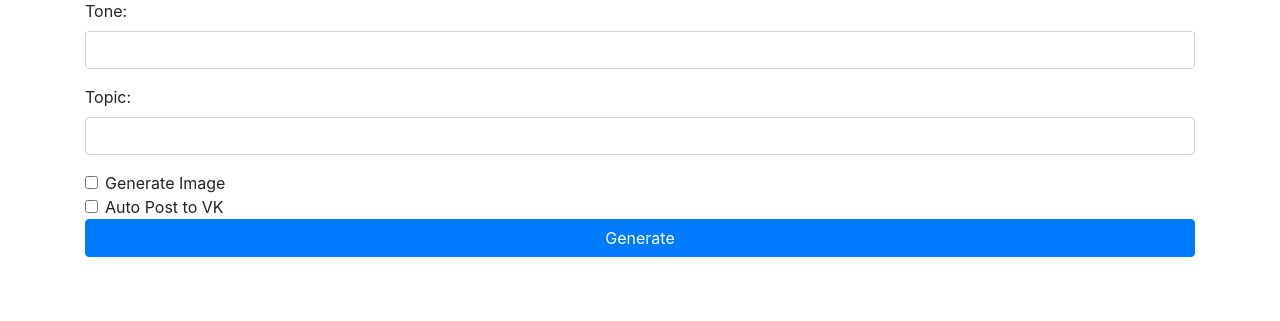
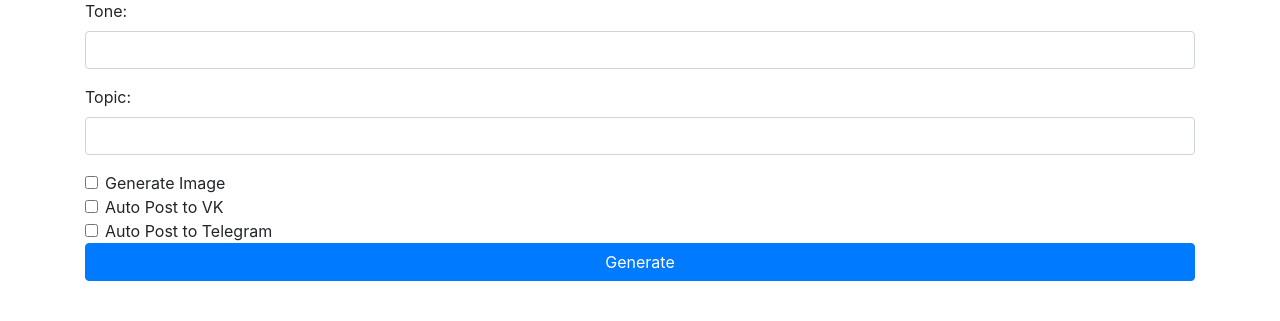
Before and after one commit to ivanovich1071/zerroassistant, a Flask app: page /smm/post-generator in a window 1280 px wide. Shown: the part 137-458 px from the top of the page. Run offline with Flask 3, Linux system fonts and the light colour scheme; a user stored in the database is signed in; some libraries are stand-ins or nearby versions.

Commit message:
add tg chenal

```diff
--- a/app/smm.py
+++ b/app/smm.py
@@ -6,7 +6,9 @@ from generators.image_gen import ImageGenerator
 from social_publishers.vk_publisher import VKPublisher
 from social_stats.vk_stats import VKStats
 from config import openai_key
-
+from social_publishers.tg_publisher import TGPublisher
+from config import telegram_bot_token, telegram_channel_id
+import asyncio
 
 smm_bp = Blueprint('smm', __name__)
 
@@ -47,6 +49,7 @@ def post_generator():
         topic = request.form['topic']
         generate_image = 'generate_image' in request.form
         auto_post = 'auto_post' in request.form
+        tg_post = 'tg_post' in request.form  # Новый флаг для публикации в Telegram
 
         user = User.query.get(session['user_id'])
 
@@ -59,16 +62,21 @@ def post_generator():
             image_prompt = post_gen.generate_post_image_description()
             image_url = image_gen.generate_image(image_prompt)
 
+        # Публикация в VK
         if auto_post:
             vk_publisher = VKPublisher()  # Создаем экземпляр без передачи аргументов
             vk_publisher.publish_post(post_content, image_url)
             flash('Post published to VK successfully!', 'success')
 
+        # Публикация в Telegram
+        if tg_post:
+            tg_publisher = TGPublisher(telegram_bot_token, telegram_channel_id)
+            asyncio.run(tg_publisher.publish_post(post_content, image_url))
+            flash('Post published to Telegram successfully!', 'success')
+
         return render_template('post_generator.html', post_content=post_content, image_url=image_url)
 
     return render_template('post_generator.html')
-
-
 # Маршрут для страницы статистики ВКонтакте
 @smm_bp.route('/vk-stats', methods=['GET'])
 def vk_stats():
--- a/app/templates/post_generator.html
+++ b/app/templates/post_generator.html
@@ -19,6 +19,11 @@
         <input type="checkbox" name="auto_post" id="auto_post" class="form-check-input">
         <label for="auto_post" class="form-check-label">Auto Post to VK</label>
     </div>
+    <!-- Новый чекбокс для публикации в Telegram -->
+    <div class="form-check">
+        <input type="checkbox" name="tg_post" id="tg_post" class="form-check-input">
+        <label for="tg_post" class="form-check-label">Auto Post to Telegram</label>
+    </div>
     <button type="submit" class="btn btn-primary btn-block">Generate</button>
 </form>
 
--- a/main.py
+++ b/main.py
@@ -1,6 +1,28 @@
 from app import create_app
+import logging
+from logging.handlers import RotatingFileHandler
+import os
 
+# Создаем приложение Flask
 app = create_app()
 
+# Настройка логирования
+if not os.path.exists('logs'):
+    os.mkdir('logs')
+
+file_handler = RotatingFileHandler('logs/app.log', maxBytes=10240, backupCount=10)
+file_handler.setFormatter(logging.Formatter(
+    '%(asctime)s - %(name)s - %(levelname)s - %(message)s'
+))
+file_handler.setLevel(logging.INFO)
+
+app.logger.addHandler(file_handler)
+app.logger.setLevel(logging.INFO)
+app.logger.info('Application startup')
+
+# Точка входа в приложение
 if __name__ == '__main__':
-    app.run(debug=True)
+    try:
+        app.run(debug=True)
+    except Exception as e:
+        app.logger.error(f"Application error: {e}")
```
Also changed, not shown: config.py (+12 -0 lines), social_publishers/tg_publisher.py (added, +22 -0 lines), instance/site.db, 1 other file.
